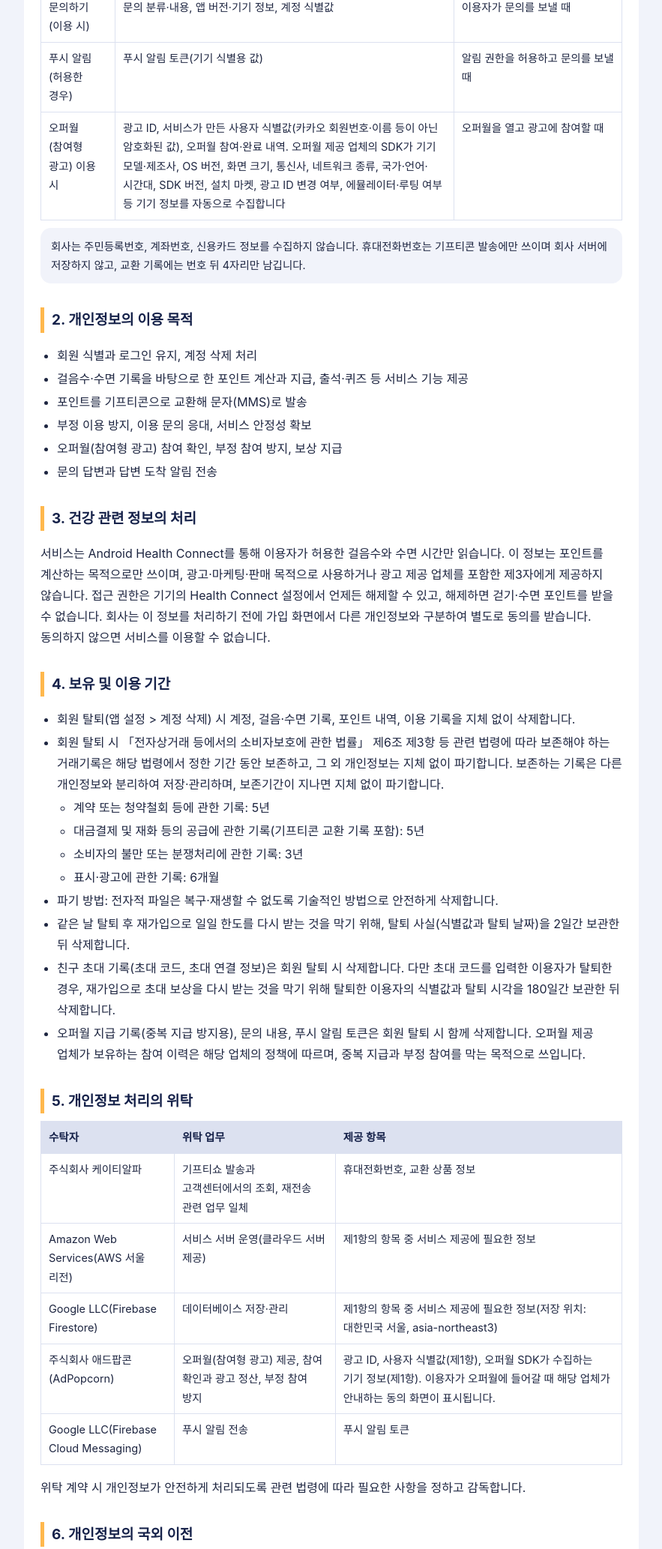
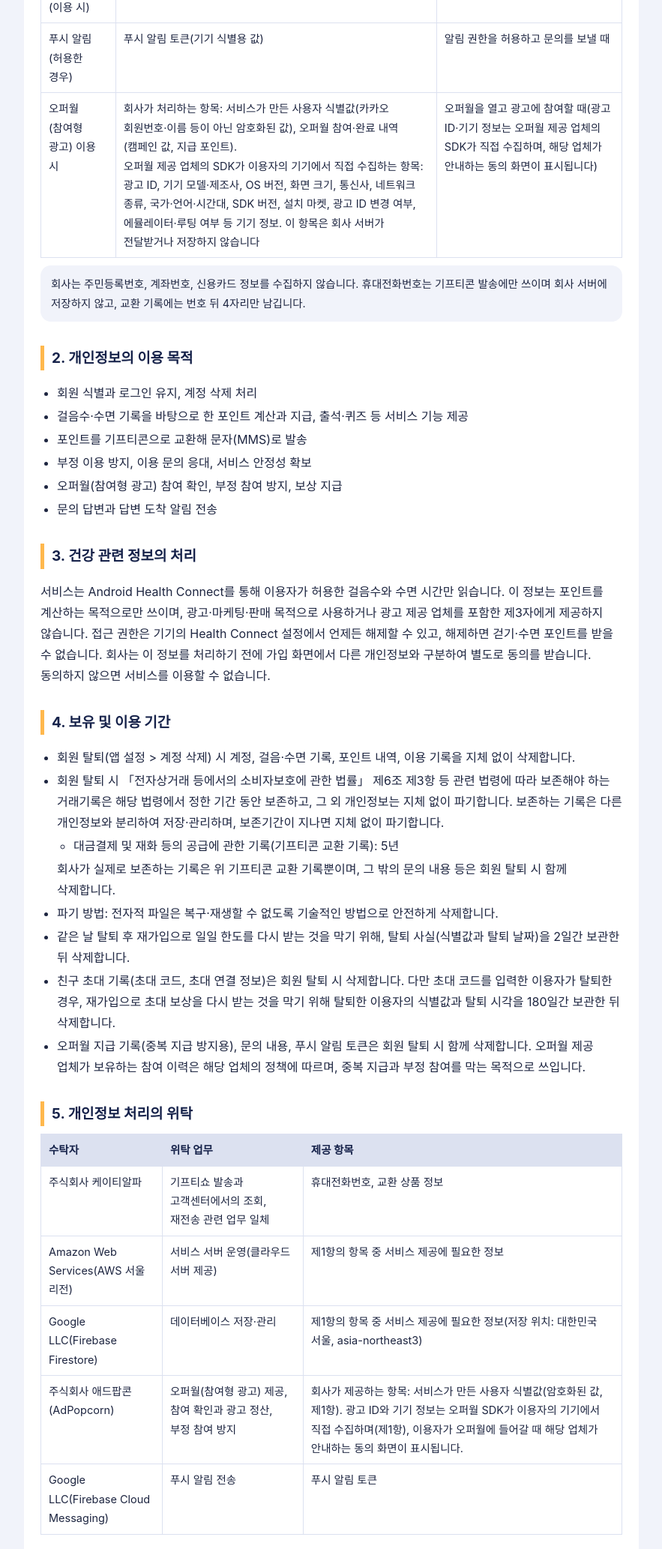
Before and after one commit to Woni-G/daywisp-site, a plain HTML site: page privacy/index.html in a window 1280 px wide. Shown: the part 860-2926 px from the top of the page at 75% size, without its empty margins (198-1081 px from the left). Drawn offline with Linux system fonts and the light colour scheme.

Commit message:
처리방침: 오퍼월 수집 항목 구분, 보존 기록 정정, 공고일 갱신

```diff
--- a/privacy/index.html
+++ b/privacy/index.html
@@ -39,7 +39,7 @@ footer a{color:var(--slate)}
 <tr><td>기프티콘 교환 시(교환 시에만)</td><td>휴대전화번호, 교환 상품·일시</td><td>이용자가 교환 화면에서 직접 입력하고 동의할 때</td></tr>
 <tr><td>문의하기(이용 시)</td><td>문의 분류·내용, 앱 버전·기기 정보, 계정 식별값</td><td>이용자가 문의를 보낼 때</td></tr>
 <tr><td>푸시 알림(허용한 경우)</td><td>푸시 알림 토큰(기기 식별용 값)</td><td>알림 권한을 허용하고 문의를 보낼 때</td></tr>
-<tr><td>오퍼월(참여형 광고) 이용 시</td><td>광고 ID, 서비스가 만든 사용자 식별값(카카오 회원번호·이름 등이 아닌 암호화된 값), 오퍼월 참여·완료 내역. 오퍼월 제공 업체의 SDK가 기기 모델·제조사, OS 버전, 화면 크기, 통신사, 네트워크 종류, 국가·언어·시간대, SDK 버전, 설치 마켓, 광고 ID 변경 여부, 에뮬레이터·루팅 여부 등 기기 정보를 자동으로 수집합니다</td><td>오퍼월을 열고 광고에 참여할 때</td></tr>
+<tr><td>오퍼월(참여형 광고) 이용 시</td><td>회사가 처리하는 항목: 서비스가 만든 사용자 식별값(카카오 회원번호·이름 등이 아닌 암호화된 값), 오퍼월 참여·완료 내역(캠페인 값, 지급 포인트).<br>오퍼월 제공 업체의 SDK가 이용자의 기기에서 직접 수집하는 항목: 광고 ID, 기기 모델·제조사, OS 버전, 화면 크기, 통신사, 네트워크 종류, 국가·언어·시간대, SDK 버전, 설치 마켓, 광고 ID 변경 여부, 에뮬레이터·루팅 여부 등 기기 정보. 이 항목은 회사 서버가 전달받거나 저장하지 않습니다</td><td>오퍼월을 열고 광고에 참여할 때(광고 ID·기기 정보는 오퍼월 제공 업체의 SDK가 직접 수집하며, 해당 업체가 안내하는 동의 화면이 표시됩니다)</td></tr>
 </table>
 <p class="note">회사는 주민등록번호, 계좌번호, 신용카드 정보를 수집하지 않습니다. 휴대전화번호는 기프티콘 발송에만 쓰이며 회사 서버에 저장하지 않고, 교환 기록에는 번호 뒤 4자리만 남깁니다.</p>
 
@@ -61,11 +61,9 @@ footer a{color:var(--slate)}
 <li>회원 탈퇴(앱 설정 &gt; 계정 삭제) 시 계정, 걸음·수면 기록, 포인트 내역, 이용 기록을 지체 없이 삭제합니다.</li>
 <li>회원 탈퇴 시 「전자상거래 등에서의 소비자보호에 관한 법률」 제6조 제3항 등 관련 법령에 따라 보존해야 하는 거래기록은 해당 법령에서 정한 기간 동안 보존하고, 그 외 개인정보는 지체 없이 파기합니다. 보존하는 기록은 다른 개인정보와 분리하여 저장·관리하며, 보존기간이 지나면 지체 없이 파기합니다.
 <ul>
-<li>계약 또는 청약철회 등에 관한 기록: 5년</li>
-<li>대금결제 및 재화 등의 공급에 관한 기록(기프티콘 교환 기록 포함): 5년</li>
-<li>소비자의 불만 또는 분쟁처리에 관한 기록: 3년</li>
-<li>표시·광고에 관한 기록: 6개월</li>
-</ul></li>
+<li>대금결제 및 재화 등의 공급에 관한 기록(기프티콘 교환 기록): 5년</li>
+</ul>
+회사가 실제로 보존하는 기록은 위 기프티콘 교환 기록뿐이며, 그 밖의 문의 내용 등은 회원 탈퇴 시 함께 삭제합니다.</li>
 <li>파기 방법: 전자적 파일은 복구·재생할 수 없도록 기술적인 방법으로 안전하게 삭제합니다.</li>
 <li>같은 날 탈퇴 후 재가입으로 일일 한도를 다시 받는 것을 막기 위해, 탈퇴 사실(식별값과 탈퇴 날짜)을 2일간 보관한 뒤 삭제합니다.</li>
 <li>친구 초대 기록(초대 코드, 초대 연결 정보)은 회원 탈퇴 시 삭제합니다. 다만 초대 코드를 입력한 이용자가 탈퇴한 경우, 재가입으로 초대 보상을 다시 받는 것을 막기 위해 탈퇴한 이용자의 식별값과 탈퇴 시각을 180일간 보관한 뒤 삭제합니다.</li>
@@ -78,7 +76,7 @@ footer a{color:var(--slate)}
 <tr><td>주식회사 케이티알파</td><td>기프티쇼 발송과 고객센터에서의 조회, 재전송 관련 업무 일체</td><td>휴대전화번호, 교환 상품 정보</td></tr>
 <tr><td>Amazon Web Services(AWS 서울 리전)</td><td>서비스 서버 운영(클라우드 서버 제공)</td><td>제1항의 항목 중 서비스 제공에 필요한 정보</td></tr>
 <tr><td>Google LLC(Firebase Firestore)</td><td>데이터베이스 저장·관리</td><td>제1항의 항목 중 서비스 제공에 필요한 정보(저장 위치: 대한민국 서울, asia-northeast3)</td></tr>
-<tr><td>주식회사 애드팝콘(AdPopcorn)</td><td>오퍼월(참여형 광고) 제공, 참여 확인과 광고 정산, 부정 참여 방지</td><td>광고 ID, 사용자 식별값(제1항), 오퍼월 SDK가 수집하는 기기 정보(제1항). 이용자가 오퍼월에 들어갈 때 해당 업체가 안내하는 동의 화면이 표시됩니다.</td></tr>
+<tr><td>주식회사 애드팝콘(AdPopcorn)</td><td>오퍼월(참여형 광고) 제공, 참여 확인과 광고 정산, 부정 참여 방지</td><td>회사가 제공하는 항목: 서비스가 만든 사용자 식별값(암호화된 값, 제1항). 광고 ID와 기기 정보는 오퍼월 SDK가 이용자의 기기에서 직접 수집하며(제1항), 이용자가 오퍼월에 들어갈 때 해당 업체가 안내하는 동의 화면이 표시됩니다.</td></tr>
 <tr><td>Google LLC(Firebase Cloud Messaging)</td><td>푸시 알림 전송</td><td>푸시 알림 토큰</td></tr>
 </table>
 <p>위탁 계약 시 개인정보가 안전하게 처리되도록 관련 법령에 따라 필요한 사항을 정하고 감독합니다.</p>
@@ -103,7 +101,7 @@ footer a{color:var(--slate)}
 </ul>
 
 <h2>9. 광고 식별자(광고 ID)</h2>
-<p>오퍼월(참여형 광고)은 광고 참여 확인과 부정 참여 방지를 위해 기기의 광고 ID를 사용합니다. 광고 ID는 기기의 <b>설정 &gt; Google &gt; 광고</b>(기기에 따라 메뉴 이름이 다를 수 있습니다)에서 재설정하거나 삭제할 수 있습니다. 광고 ID를 삭제하면 오퍼월 이용이 제한될 수 있습니다. 서비스는 광고 ID를 건강정보와 연결하거나 맞춤형 광고 목적으로 사용하지 않습니다. 오퍼월의 간편적립(조회·클릭형) 광고는 광고 ID를 기준으로 국내 광고 중개 사업자(SSP)를 거쳐 광고 사업자(DSP, 국외 사업자 포함)로 전달될 수 있으며, 이는 오퍼월 제공 업체가 운영하는 방식입니다.</p>
+<p>오퍼월(참여형 광고)은 광고 참여 확인과 부정 참여 방지를 위해 기기의 광고 ID를 사용합니다. 광고 ID는 기기의 <b>설정 &gt; Google &gt; 광고</b>(기기에 따라 메뉴 이름이 다를 수 있습니다)에서 재설정하거나 삭제할 수 있습니다. 광고 ID를 삭제하면 오퍼월 이용이 제한될 수 있습니다. 서비스는 광고 ID를 건강정보와 연결하거나 맞춤형 광고 목적으로 사용하지 않습니다. 오퍼월의 간편적립(조회·클릭형) 광고는 광고 ID를 기준으로 국내 광고 중개 사업자(SSP)를 거쳐 광고 사업자(DSP, 국외 사업자 포함)로 전달될 수 있으며, 이는 오퍼월 제공 업체가 운영하는 방식이며, 이 과정에서 회사 서버는 광고 ID를 전달받거나 저장하지 않습니다.</p>
 
 <h2>10. 만 19세 미만 미성년자</h2>
 <p>서비스는 만 19세 이상만 이용할 수 있으며, 회사는 만 19세 미만 미성년자의 개인정보를 알면서 수집하지 않습니다. 가입할 때 만 19세 이상임을 확인하며, 만 19세 미만으로 확인되면 가입을 제한하고 이미 수집한 정보는 지체 없이 삭제합니다.</p>
@@ -124,7 +122,8 @@ footer a{color:var(--slate)}
 
 <h2>13. 방침의 변경</h2>
 <p>이 방침의 내용이 바뀌면 시행 7일 전(이용자에게 불리한 변경은 30일 전)에 앱 공지 또는 이 페이지로 알립니다.</p>
-<p>공고일 2026년 10월 30일 · 시행일 2026년 11월 1일</p>
+<p>공고일 2026년 11월 4일 · 시행일 2026년 11월 4일</p>
+<p class="note">변경 이력: 2026년 11월 4일 — 오퍼월 수집 항목(회사 처리 항목과 오퍼월 SDK 직접 수집 항목)을 구분해 정정하고, 보존하는 기록을 실제 보존분(기프티콘 교환 기록)으로 정정했습니다.</p>
 
 </main>
 <footer><a href="/terms/">이용약관</a> · 문의 <a href="mailto:help@daywisp.app">help@daywisp.app</a></footer>
```
